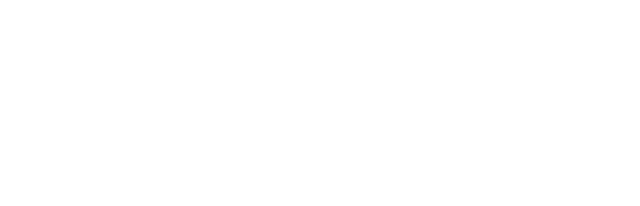
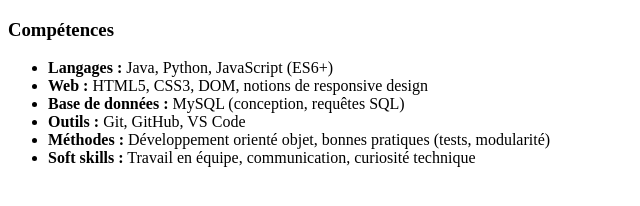
Before and after one commit to hounkpatijoseph25-rgb/mon-cv, a plain HTML site: page index.html in a window 1280 px wide. Shown: the whole page, without its empty margins (0-640 px from the left). Drawn offline with Linux system fonts and the light colour scheme.

Commit message:
mise en place de la section competences

```diff
--- a/index.html
+++ b/index.html
@@ -7,6 +7,16 @@
     <link rel="stylesheet" href="style.css">
 </head>
 <body>
-
+     <section id="competences">
+    <h3>Compétences</h3>
+    <ul>
+      <li><strong>Langages :</strong> Java, Python, JavaScript (ES6+)</li>
+      <li><strong>Web :</strong> HTML5, CSS3, DOM, notions de responsive design</li>
+      <li><strong>Base de données :</strong> MySQL (conception, requêtes SQL)</li>
+      <li><strong>Outils :</strong> Git, GitHub, VS Code</li>
+      <li><strong>Méthodes :</strong> Développement orienté objet, bonnes pratiques (tests, modularité)</li>
+      <li><strong>Soft skills :</strong> Travail en équipe, communication, curiosité technique</li>
+    </ul>
+  </section>
 </body>
 </html>
```
